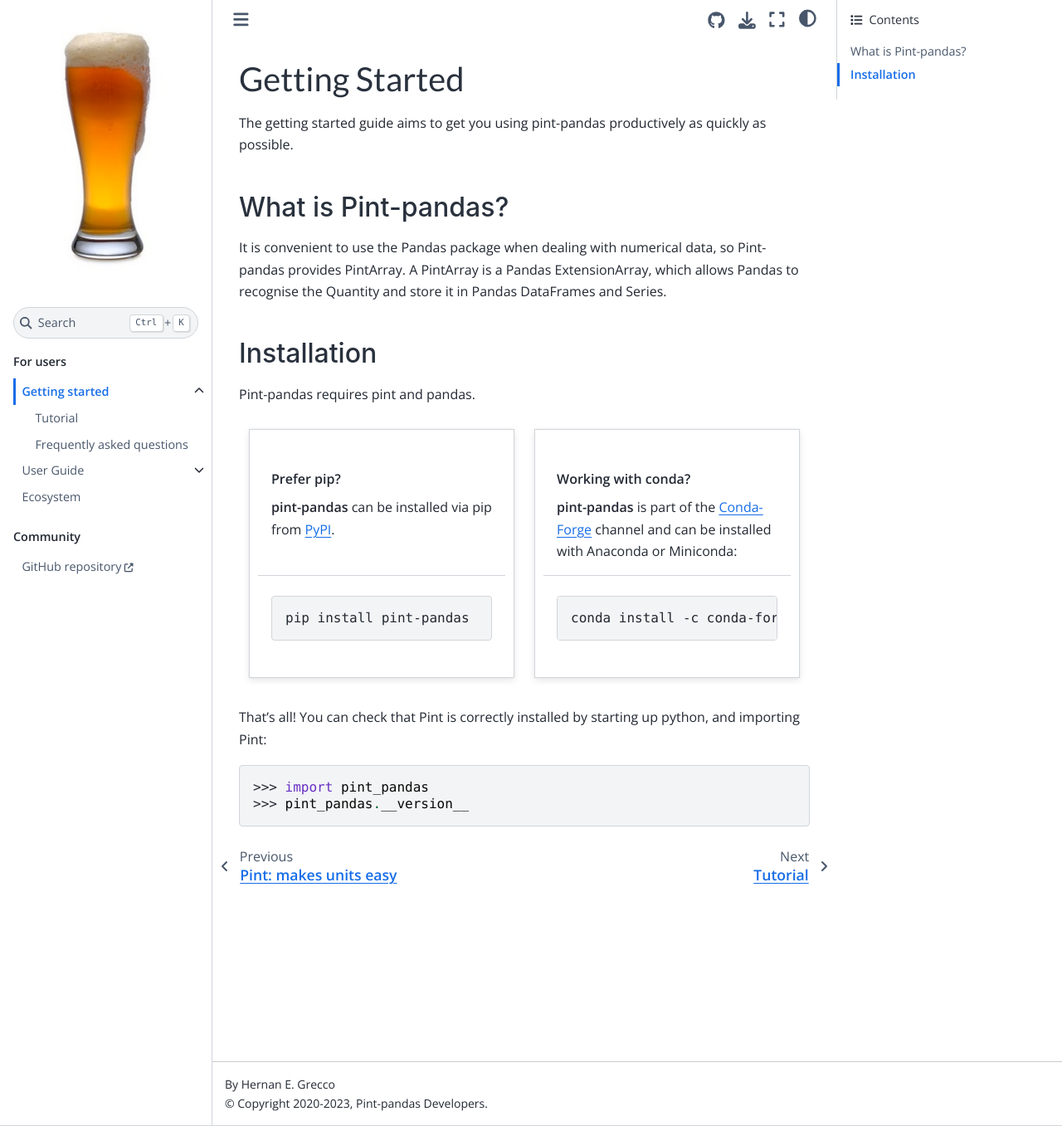
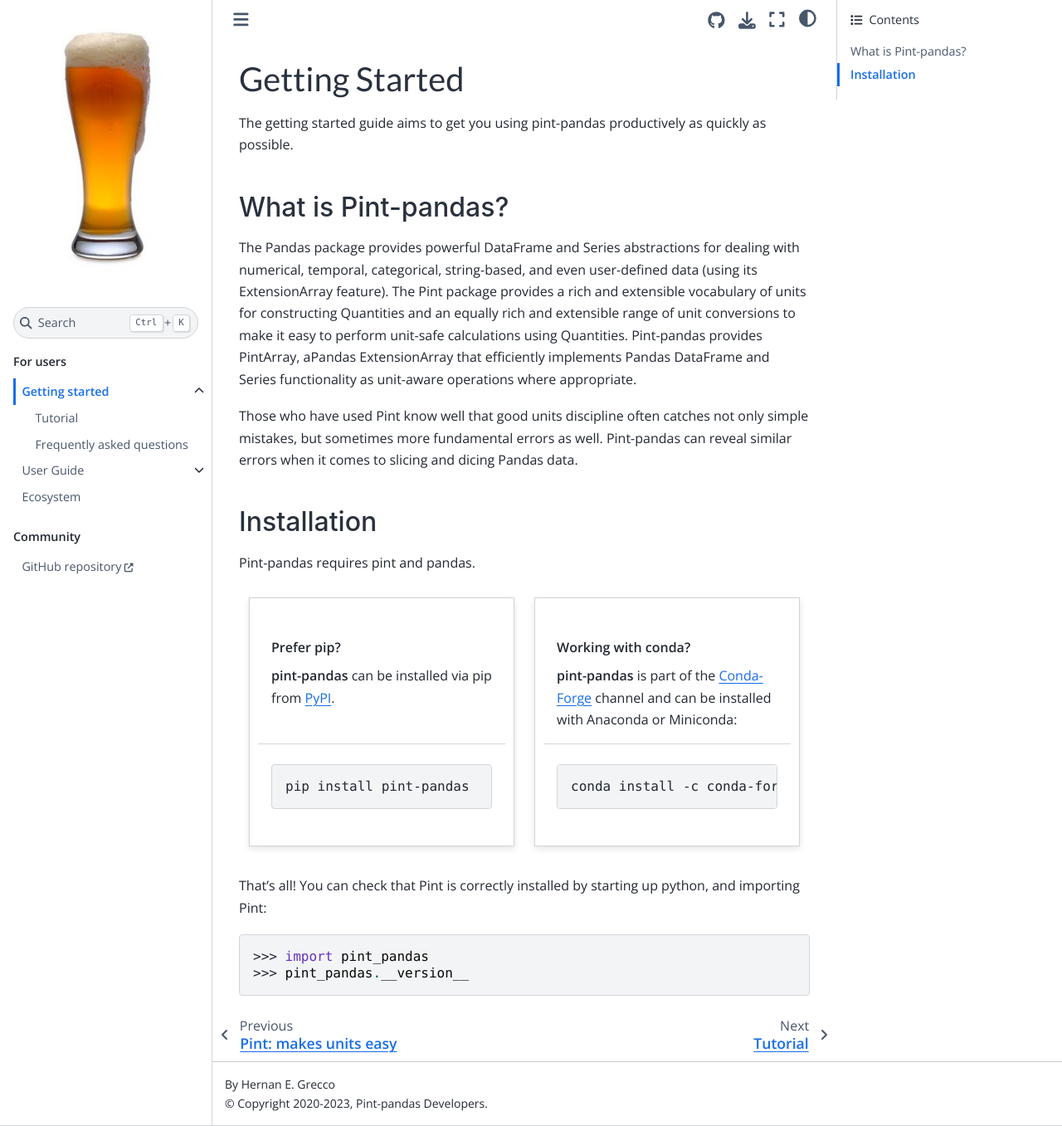
Before and after one commit to hgrecco/pint-pandas, a Sphinx documentation site: the page built from docs/getting/index.rst, in a window 1280 px wide and 1357 px high. Shown: the whole window at 83% size. Built offline with Sphinx 7.4.7 and the Sphinx Book theme 1.1.4, drawn with Linux system fonts in a browser that asks for light colours; pages that are not in the unit, such as notebooks, are missing from menus.

Commit message:
michael review

```diff
--- a/docs/getting/index.rst
+++ b/docs/getting/index.rst
@@ -7,7 +7,9 @@
 What is Pint-pandas?
 --------------------
 
-It is convenient to use the Pandas package when dealing with numerical data, so Pint-pandas provides PintArray. A PintArray is a Pandas ExtensionArray, which allows Pandas to recognise the Quantity and store it in Pandas DataFrames and Series.
+The Pandas package provides powerful DataFrame and Series abstractions for dealing with numerical, temporal, categorical, string-based, and even user-defined data (using its ExtensionArray feature). The Pint package provides a rich and extensible vocabulary of units for constructing Quantities and an equally rich and extensible range of unit conversions to make it easy to perform unit-safe calculations using Quantities. Pint-pandas provides PintArray, aPandas ExtensionArray that efficiently implements Pandas DataFrame and Series functionality as unit-aware operations where appropriate.
+
+Those who have used Pint know well that good units discipline often catches not only simple mistakes, but sometimes more fundamental errors as well. Pint-pandas can reveal similar errors when it comes to slicing and dicing Pandas data.
 
 
 Installation
```
Also changed, not shown: docs/user/common.rst (+15 -1 lines).
